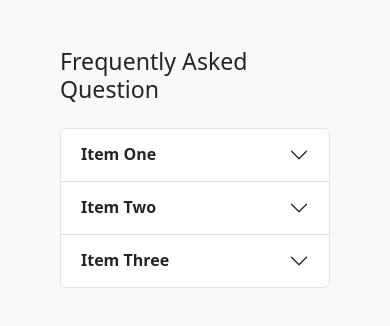
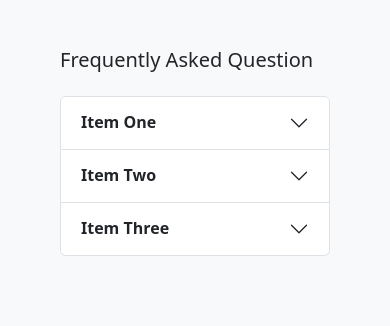
Before and after one commit to NYCMEL/NALA.github.io, a plain HTML site: page parts/faq.html in a window 390 px wide. Drawn offline with nearby package versions, Linux system fonts and the light colour scheme.

Commit message:
committed

```diff
--- a/parts/faq.html
+++ b/parts/faq.html
@@ -25,6 +25,13 @@
 
 	 .accordion-button:focus {
 	     box-shadow: none;
+	 }
+
+	 /* Small screens */
+	 @media (max-width: 768px) {
+	     h3 {
+		 font-size: 20px;
+	     }
 	 }
 	</style>
 
```
